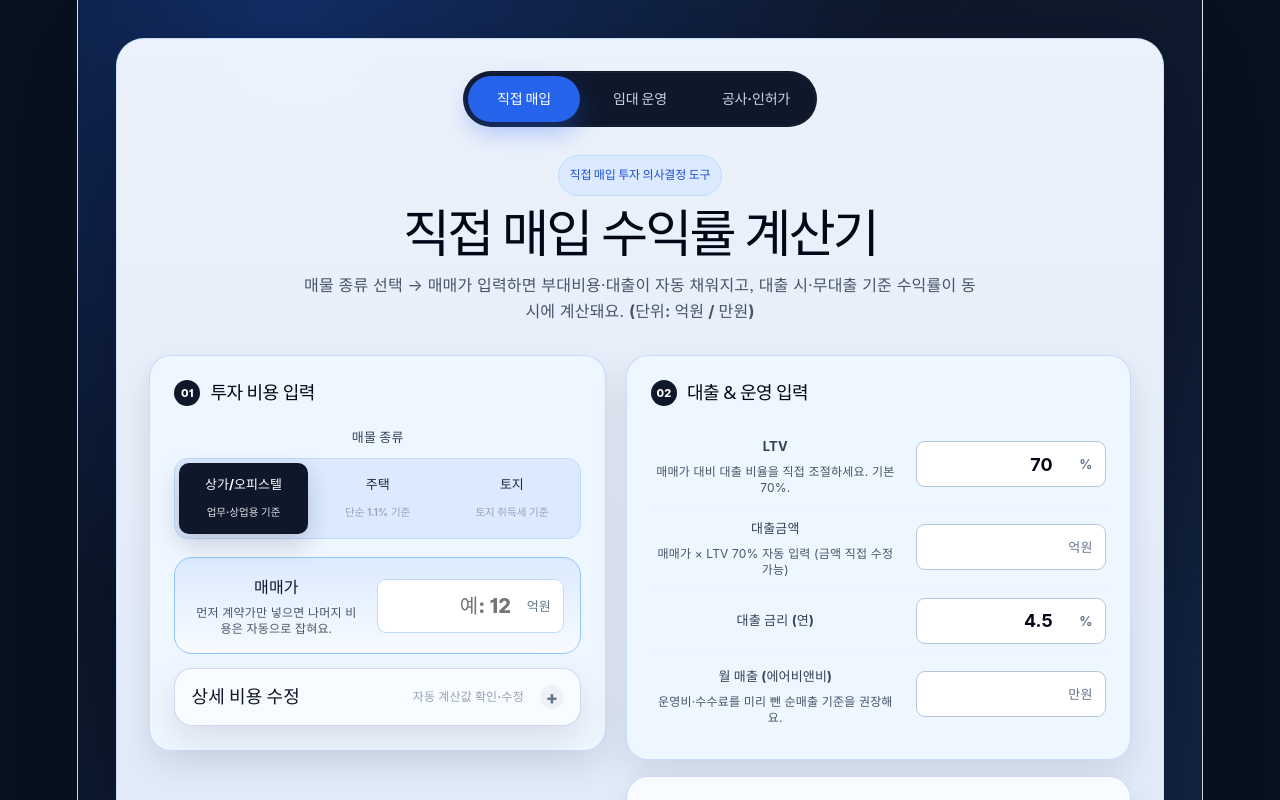
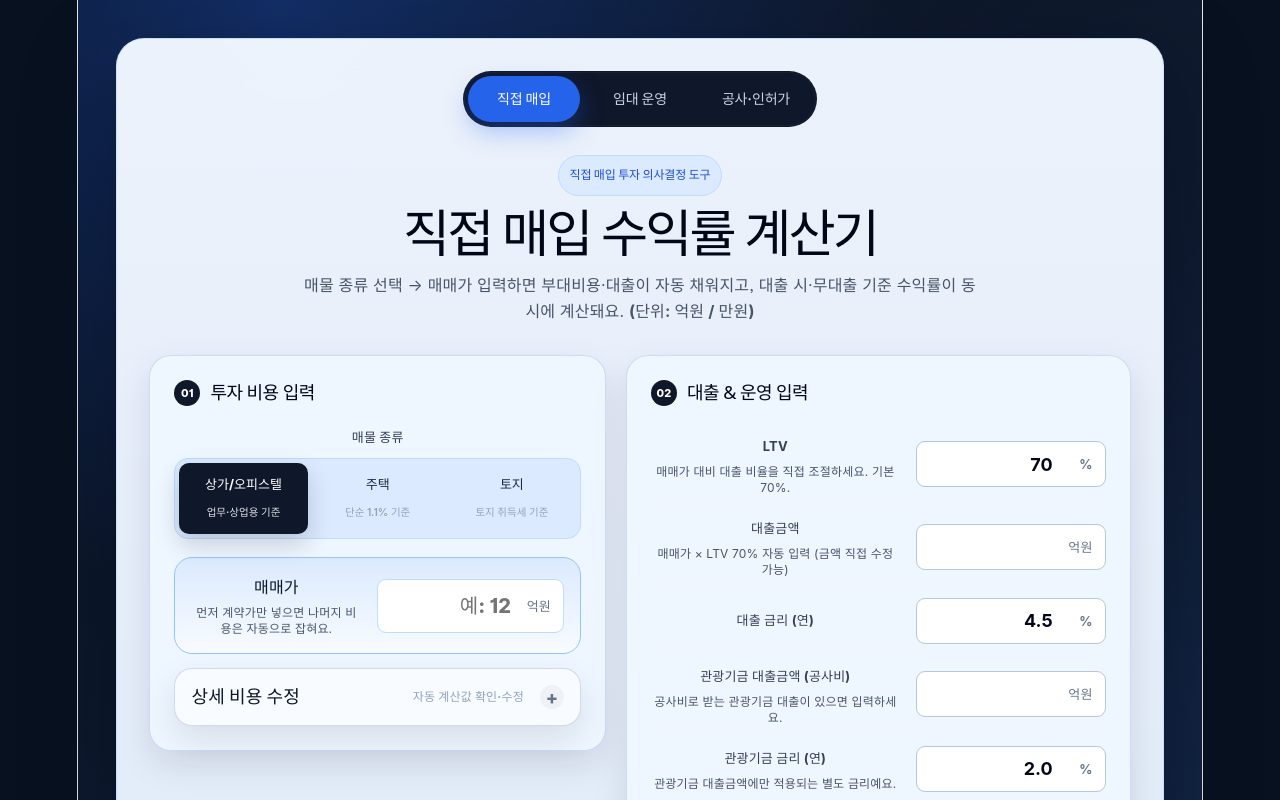
Before and after one commit to keepgoing2021/sookbak, a React (Vite) app: page / in a window 1280 px wide. Shown: the top 800 px of the page. Built offline with nearby package versions, Linux system fonts and the light colour scheme.

Commit message:
feat: include tourism fund loan interest

```diff
--- a/src/App.tsx
+++ b/src/App.tsx
@@ -49,6 +49,8 @@ type Values = {
   loanAmountEok: string | null
   ltvPercent: string
   annualInterestRate: string
+  tourismLoanAmountEok: string
+  tourismLoanAnnualInterestRate: string
   monthlyRevenueManwon: string
 }
 
@@ -58,6 +60,8 @@ type FreeFieldKey =
   | 'otherCostEok'
   | 'ltvPercent'
   | 'annualInterestRate'
+  | 'tourismLoanAmountEok'
+  | 'tourismLoanAnnualInterestRate'
   | 'monthlyRevenueManwon'
 
 const propertyTypes: Array<{ key: PropertyType; label: string; description: string }> = [
@@ -75,6 +79,8 @@ const initialValues: Values = {
   loanAmountEok: null,
   ltvPercent: '70',
   annualInterestRate: '4.5',
+  tourismLoanAmountEok: '',
+  tourismLoanAnnualInterestRate: '2.0',
   monthlyRevenueManwon: '',
 }
 
@@ -187,6 +193,8 @@ function DirectPurchaseCalculator({
       otherCostEok: toNumber(values.otherCostEok),
       loanAmountEok: toNumber(effective.loanAmountEok),
       annualInterestRate: toNumber(values.annualInterestRate),
+      tourismLoanAmountEok: toNumber(values.tourismLoanAmountEok),
+      tourismLoanAnnualInterestRate: toNumber(values.tourismLoanAnnualInterestRate),
       monthlyRevenueManwon: toNumber(values.monthlyRevenueManwon),
     }),
     [
@@ -198,6 +206,8 @@ function DirectPurchaseCalculator({
       effective.loanAmountEok,
       values.otherCostEok,
       values.annualInterestRate,
+      values.tourismLoanAmountEok,
+      values.tourismLoanAnnualInterestRate,
       values.monthlyRevenueManwon,
     ],
   )
@@ -321,6 +331,21 @@ function DirectPurchaseCalculator({
               unit="%"
               value={values.annualInterestRate}
               onChange={(value) => updateFree('annualInterestRate', value)}
+              inputMode="decimal"
+            />
+            <MoneyInput
+              label="관광기금 대출금액 (공사비)"
+              unit="억원"
+              value={values.tourismLoanAmountEok}
+              onChange={(value) => updateFree('tourismLoanAmountEok', value)}
+              help="공사비로 받는 관광기금 대출이 있으면 입력하세요."
+            />
+            <MoneyInput
+              label="관광기금 금리 (연)"
+              unit="%"
+              value={values.tourismLoanAnnualInterestRate}
+              onChange={(value) => updateFree('tourismLoanAnnualInterestRate', value)}
+              help="관광기금 대출금액에만 적용되는 별도 금리예요."
               inputMode="decimal"
             />
             <MoneyInput
@@ -945,6 +970,8 @@ function ConstructionRiskSection({
     otherCostEok: toNumber(directValues.otherCostEok),
     loanAmountEok: directEffective.loanAmountEok,
     annualInterestRate: toNumber(directValues.annualInterestRate),
+    tourismLoanAmountEok: toNumber(directValues.tourismLoanAmountEok),
+    tourismLoanAnnualInterestRate: toNumber(directValues.tourismLoanAnnualInterestRate),
     monthlyRevenueManwon: toNumber(directValues.monthlyRevenueManwon),
   })
 
@@ -1195,7 +1222,9 @@ function DirectResultPanel({
       <div className="result-summary">
         <Metric label="부대비용 합계" value={formatEok(result.sideCostsEok)} />
         <Metric label="총투입금" value={formatEok(result.totalInvestmentEok)} />
-        <Metric label="월 이자" value={formatManwon(result.monthlyInterestManwon)} />
+        <Metric label="담보대출 월이자" value={formatManwon(result.monthlyInterestManwon)} />
+        <Metric label="관광기금 월이자" value={formatManwon(result.tourismLoanMonthlyInterestManwon)} />
+        <Metric label="총 월이자" value={formatManwon(result.totalMonthlyInterestManwon)} />
         <Metric label="월 순수익" value={formatManwon(result.monthlyNetManwon)} highlight />
       </div>
 
--- a/src/calculator.ts
+++ b/src/calculator.ts
@@ -9,6 +9,8 @@ export interface CalculatorInput {
   otherCostEok: number
   loanAmountEok: number
   annualInterestRate: number
+  tourismLoanAmountEok?: number
+  tourismLoanAnnualInterestRate?: number
   monthlyRevenueManwon: number
 }
 
@@ -17,6 +19,8 @@ export interface CalculatorResult {
   totalInvestmentEok: number
   cashInvestedWithLoanEok: number
   monthlyInterestManwon: number
+  tourismLoanMonthlyInterestManwon: number
+  totalMonthlyInterestManwon: number
   monthlyNetManwon: number
   annualNetManwon: number
   annualRevenueManwon: number
@@ -67,7 +71,16 @@ export function calculateInvestment(input: CalculatorInput): CalculatorResult {
   const monthlyInterestManwon = roundManwon(
     (input.loanAmountEok * 10000 * (input.annualInterestRate / 100)) / 12,
   )
-  const monthlyNetManwon = roundManwon(input.monthlyRevenueManwon - monthlyInterestManwon)
+  const tourismLoanMonthlyInterestManwon = roundManwon(
+    ((input.tourismLoanAmountEok ?? 0) *
+      10000 *
+      ((input.tourismLoanAnnualInterestRate ?? 0) / 100)) /
+      12,
+  )
+  const totalMonthlyInterestManwon = roundManwon(
+    monthlyInterestManwon + tourismLoanMonthlyInterestManwon,
+  )
+  const monthlyNetManwon = roundManwon(input.monthlyRevenueManwon - totalMonthlyInterestManwon)
   const annualNetManwon = roundManwon(monthlyNetManwon * 12)
   const annualRevenueManwon = roundManwon(input.monthlyRevenueManwon * 12)
   const roiWithLoanPercent = cashInvestedWithLoanEok > 0
@@ -82,6 +95,8 @@ export function calculateInvestment(input: CalculatorInput): CalculatorResult {
     totalInvestmentEok,
     cashInvestedWithLoanEok,
     monthlyInterestManwon,
+    tourismLoanMonthlyInterestManwon,
+    totalMonthlyInterestManwon,
     monthlyNetManwon,
     annualNetManwon,
     annualRevenueManwon,
```
Also changed, not shown: 1 other file (tests, documents, lock files or other folders).
